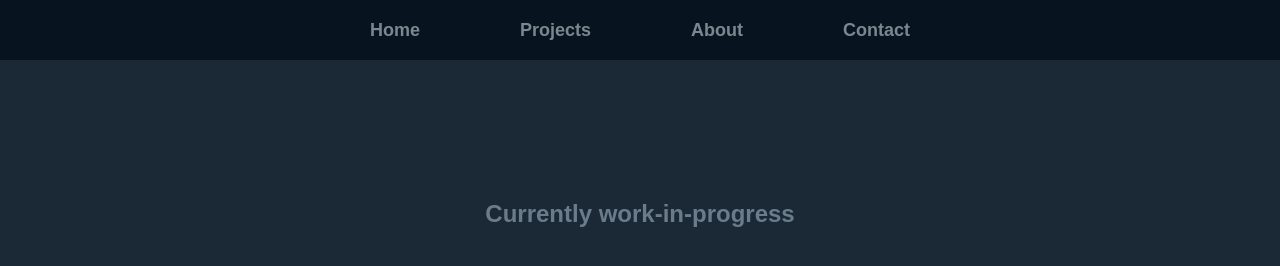
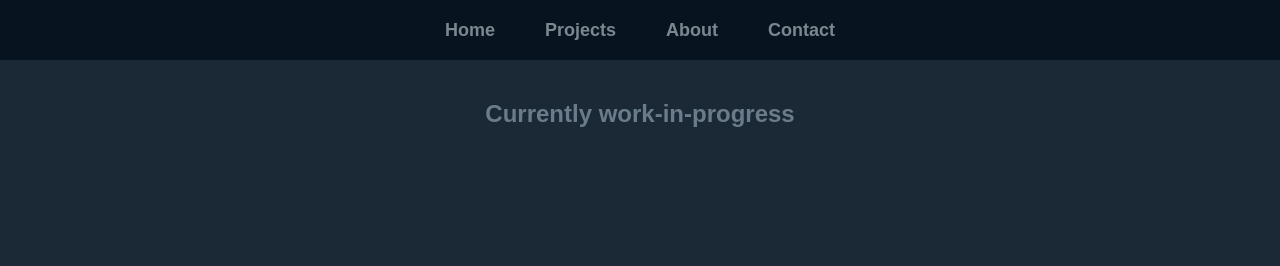
Before and after one commit to CollinEdward/CollinEdwardWeb.github.io, a plain HTML site: page index.html in a window 1280 px wide. Drawn offline with Linux system fonts and the light colour scheme.

Commit message:
Update style for navbar

```diff
--- a/assets/css/style.css
+++ b/assets/css/style.css
@@ -40,8 +40,8 @@ body{
     opacity: 0.5;
     text-decoration: none;
     text-transform: capitalize;
-    padding: 10px 30px;
-    margin: 0 20px;
+    padding: 10px 10px;
+    margin: 0 15px;
     line-height: 60px;
     transition-property: .5s;
     font-size: 18px;
@@ -60,7 +60,7 @@ body{
 
 .home-section{
     font-family: sans-serif;
-    padding: 200px;
+    padding: 100px;
     width: auto;
     color: rgb(106, 123, 138);
 
```
